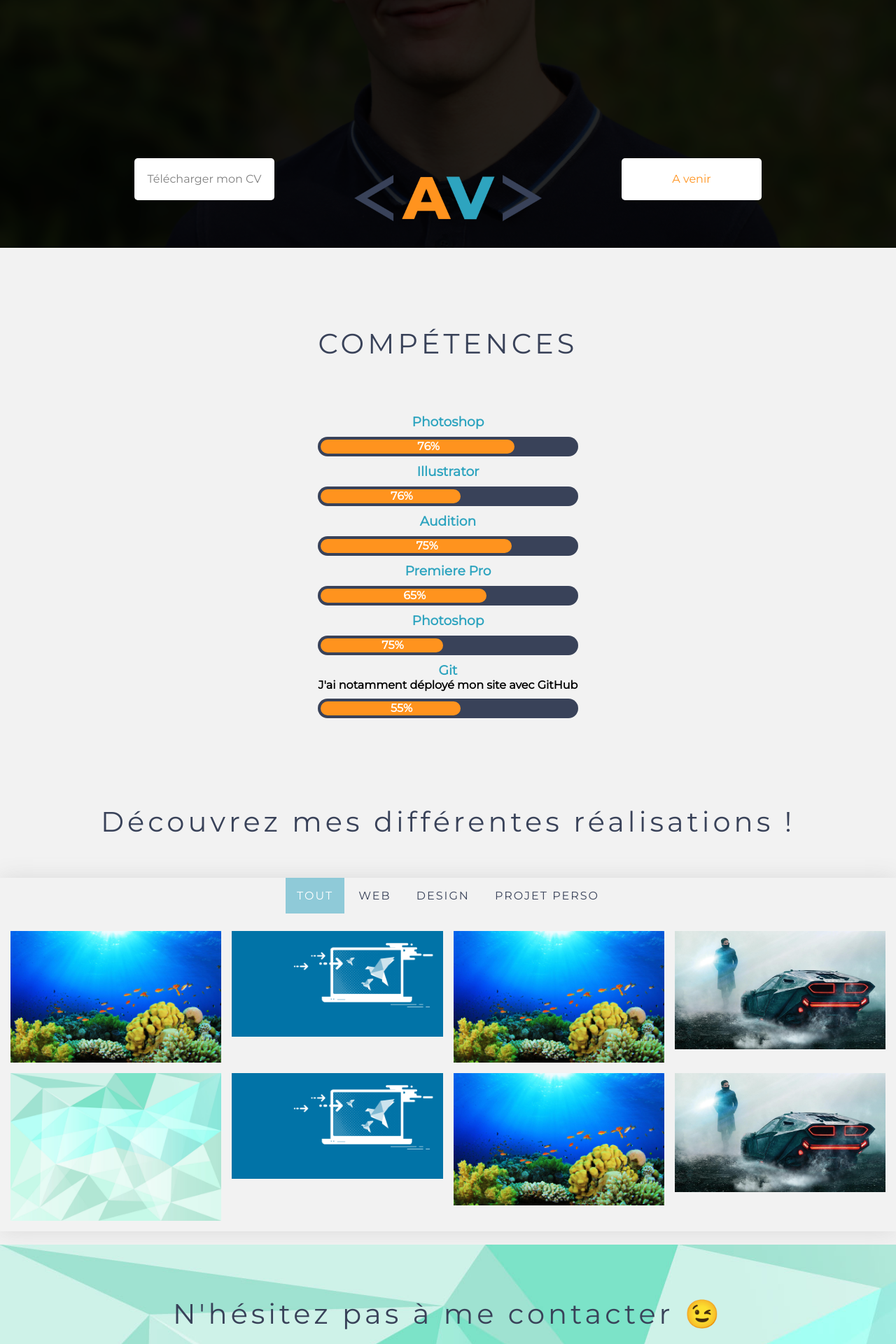
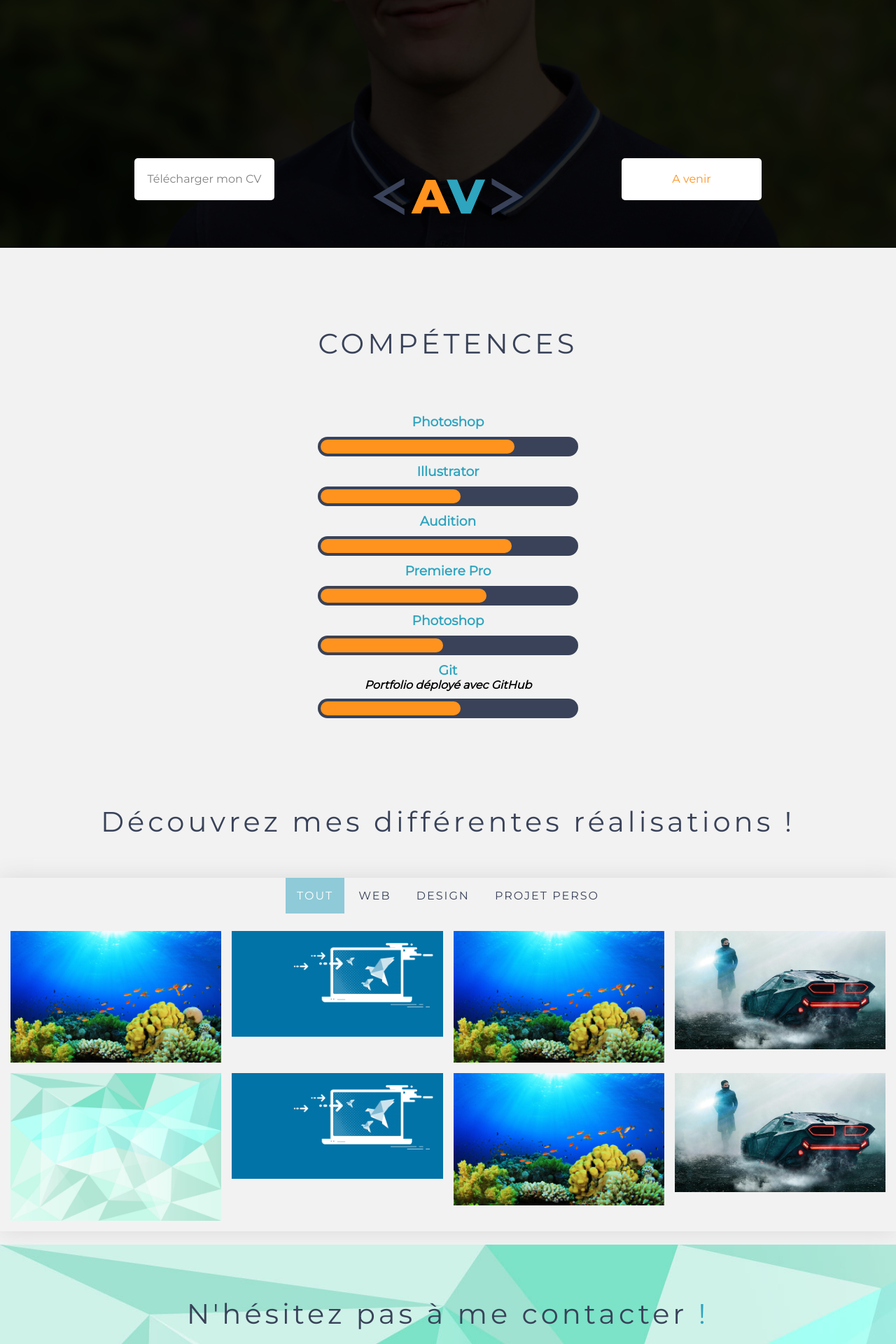
Before and after one commit to MrAntoine/Portfolio_Antoine, a PHP site: page / in a window 1280 px wide. Shown: the part 465-2385 px from the top of the page at 70% size. Run offline with PHP 8.4, Linux system fonts and the light colour scheme; some libraries are stand-ins or nearby versions.

Commit message:
diminution logo

```diff
--- a/index.php
+++ b/index.php
@@ -73,33 +73,33 @@ include 'articles.php';
 
 					<h3>Photoshop</h3>
 					<div class="progressbar">
-   						<div id="ph"><h4>76%</h4></div>
+   						<div id="ph"></div>
 					</div>
 
           <h3>Illustrator</h3>
           <div class="progressbar">
-              <div id="il"><h4>76%</h4></div>
+              <div id="il"></div>
           </div>
 
 					<h3>Audition</h3>
 					<div class="progressbar">
-   						<div id="au"><h4>75%</h4></div>
+   						<div id="au"></div>
 					</div>
 
 					<h3>Premiere Pro</h3>
 					<div class="progressbar">
-   						<div id="pp"><h4>65%</h4></div>
+   						<div id="pp"></div>
 					</div>
 
 					<h3>Photoshop</h3>
 					<div class="progressbar">
-   						<div id=""><h4>75%</h4></div>
+   						<div id=""></div>
 					</div>
 
           <h3>Git</h3>
-            <h4>J'ai notamment déployé mon site avec GitHub</h4>
+            <h4><i>Portfolio déployé avec GitHub</i></h4>
             <div class="progressbar">
-              <div id="il"><h4>55%</h4></div>
+              <div id="il"></div>
           </div>
 
 
@@ -246,7 +246,7 @@ include 'articles.php';
 	<br />
 		<div id="contact">
 			<br />
-			<div class="titre"> N'hésitez pas à me contacter &#x1F609 </div>
+			<div class="titre"> N'hésitez pas à me contacter <span  style="color:/*#FF931E*/ #2EA4BF;">!</span> </div>
 			<form method="post" action="contact3.php" id="formcontact">
     			<input type="text" name="nom" placeholder="Entrez votre nom" class="form_info" required>
     			<input type="text" name="prenom" placeholder="Entrez votre prénom" class="form_info" required>
--- a/style.css
+++ b/style.css
@@ -142,10 +142,10 @@ a:visited {
     font-family: 'Montserrat', sans-serif;
 }
 
-#logo-banner {
-    bottom: 0;
+ #logo-banner {
+    bottom: 20px;
     position: absolute;
-    width: 25%;
+    width: 20%;
     left: 50%;
     transform: translateX(-50%) translateY(0);
 }
@@ -271,11 +271,6 @@ a:visited {
     height: 20px;
     border-radius: 10px;
     position:relative;
-}
-
-.progressbar h4 {
-    position:absolute;
-    left:50%;
 }
 
 .progressbar #ph {
```
